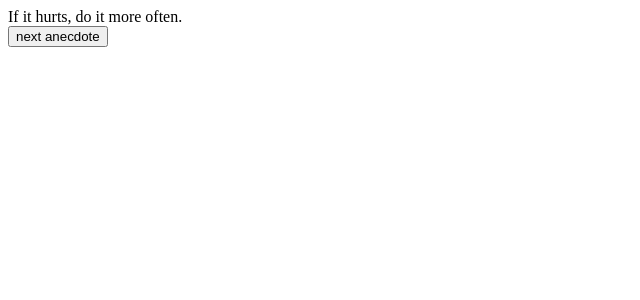
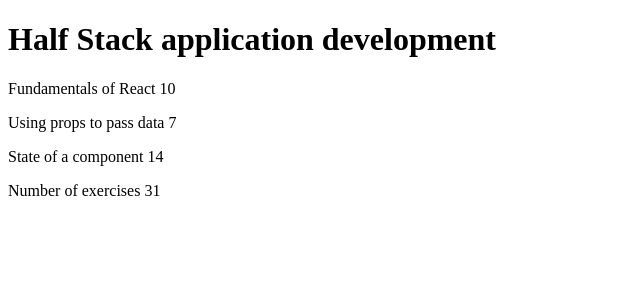
Before and after one commit to muno17/FSO, a React (Vite) app in the folder part1/courseinfo/: page / in a window 1280 px wide. Shown: the top 300 px of the page, without its empty margins (0-640 px from the left). Built offline with nearby package versions, Linux system fonts and the light colour scheme.

Commit message:
clean up courseinfo app, move anecdotes and unicafe code to respective apps

```diff
--- a/part1/courseinfo/src/App.jsx
+++ b/part1/courseinfo/src/App.jsx
@@ -1,113 +1,3 @@
-import {useState} from 'react'
-
-const Display = ({text}) => <div>{text}</div>
-
-const Button = ({onClick, text}) => <button onClick={onClick}>{text}</button>
-
-const App = () => {
-    const anecdotes = [
-        "If it hurts, do it more often.",
-        "Adding manpower to a late software project makes it later!",
-        "The first 90 percent of the code accounts for the first 90 percent of the development time...The remaining 10 percent of the code accounts for the other 90 percent of the development time.",
-        "Any fool can write code that a computer can understand. Good programmers write code that humans can understand.",
-        "Premature optimization is the root of all evil.",
-        "Debugging is twice as hard as writing the code in the first place. Therefore, if you write the code as cleverly as possible, you are, by definition, not smart enough to debug it.",
-        "Programming without an extremely heavy use of console.log is same as if a doctor would refuse to use x-rays or blood tests when diagnosing patients.",
-        "The only way to go fast, is to go well.",
-    ];
-
-    const [selected, setSelected] = useState(0);
-
-    const handleAnecdotes = () => {
-      let rand = Math.round(Math.random() * 10)
-
-      while (rand > 7) {
-        rand = Math.round(Math.random() * 10);
-      }
-      console.log(rand)
-      setSelected(rand)
-    }
-
-    return (
-    <div>
-      <Display text={anecdotes[selected]}/>
-      <Button onClick={handleAnecdotes} text="next anecdote"/>
-    </div>
-    )
-};
-
-export default App;
-
-
-
-/*
-import {useState} from 'react'
-// unicafe
-const Display = ({content}) => <h1>{content}</h1>
-
-const Statistics = ({good, neutral, bad}) => {
-  const all = good + neutral + bad
-
-  if (all == 0) {
-    return <div>No feedback given</div>
-  }
-
-  const average = ((good * 1) + (bad * -1)) / all
-  const positive = (good / all) + ' %'
-  return (
-      <div>
-          <StatisticLine text='good' value={good} />
-          <StatisticLine text='neutral' value={neutral} />
-          <StatisticLine text='bad' value={bad} />
-          <StatisticLine text='all' value={all} />
-          <StatisticLine text='average' value={average} />
-          <StatisticLine text='positive' value={positive} />
-      </div>
-  );
-}
-
-const Button = ({onClick, text}) => <button onClick={onClick}>{text}</button>
-
-const StatisticLine = ({text, value}) => <div>{text} {value}</div>
-
-const App = () => {
-  // save clicks of each button to its own state
-  const [good, setGood] = useState(0)
-  const [neutral, setNeutral] = useState(0)
-  const [bad, setBad] = useState(0)
-
-  const handleGoodClicks = () => {
-    const updatedGood = good + 1
-    setGood(updatedGood)
-  }
-
-  const handleNeutralClicks = () => {
-    const updatedNeutral = neutral + 1
-    setNeutral(updatedNeutral)
-  }
-
-  const handleBadClicks = () => {
-    const updatedBad = bad + 1
-    setBad(updatedBad)
-  }
-
-  return (
-    <div>
-      <Display content="give feedback" />
-      <Button onClick={handleGoodClicks} text="good" />
-      <Button onClick={handleNeutralClicks} text="neutral" />
-      <Button onClick={handleBadClicks} text="bad" />
-      <Display content="statistics" />
-      <Statistics good={good} neutral={neutral} bad={bad}/>
-    </div>
-  )
-}
-
-export default App
-
-*/
-
-
 
 /* ************* examples 2 *****************
 const Display = ({counter}) => <div>{counter}</div>
@@ -214,13 +104,9 @@
   )
 }
   ************* examples 1 *****************
-/*
+*/
 
-
-
-// ******************* courseinfo *********************
-/*
-import {useState} from 'react'
+// courseinfo
 
 const Header = (props) => {
   console.log(props)
@@ -290,4 +176,3 @@
 
 
 export default App
-*/
```
